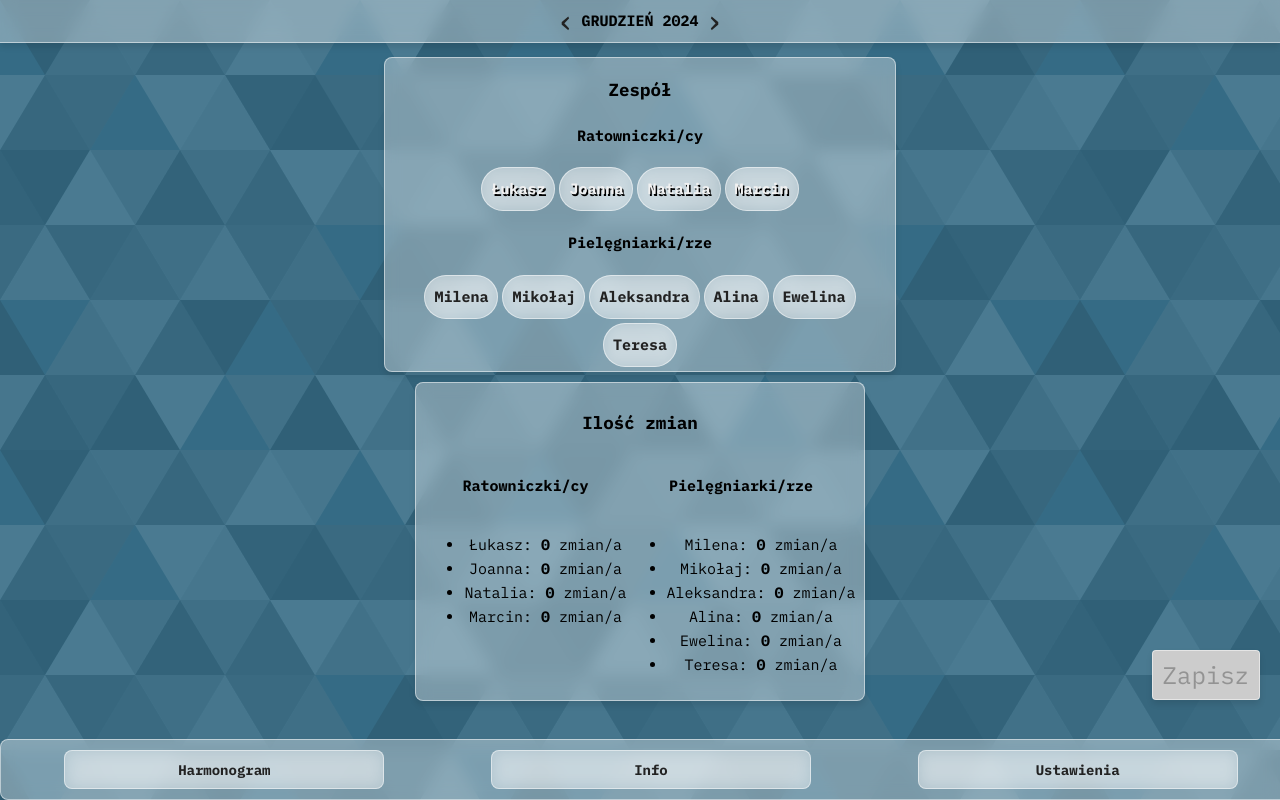
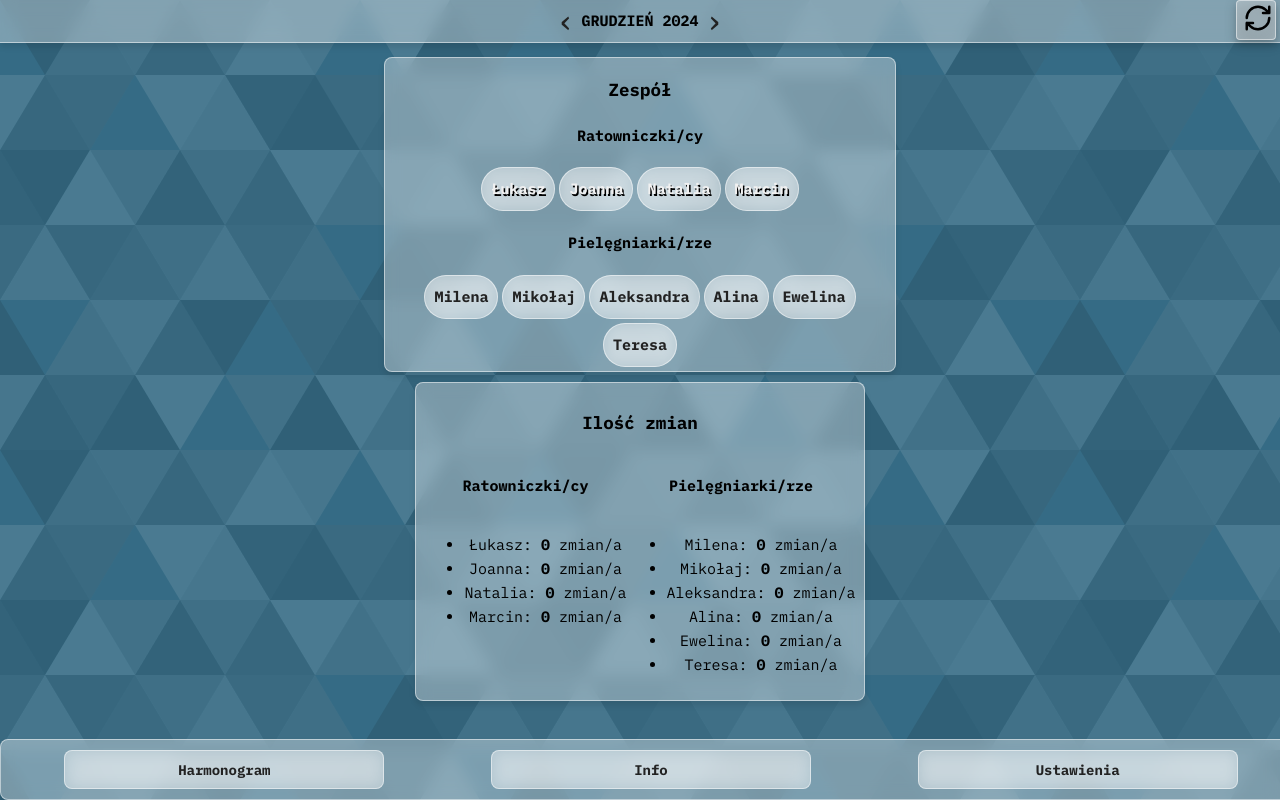
Before and after one commit to puksh/kalendarz, a Vue app: page / in a window 1280 px wide. Built offline with nearby package versions, Linux system fonts and the light colour scheme.

Commit message:
feat: Refresh button
Submitting a field that was manually reset no longer breaks the storage AGAIN

```diff
--- a/src/App.vue
+++ b/src/App.vue
@@ -45,10 +45,6 @@ export default {
 </script>
 
 <style scoped>
-* {
-  margin: 0;
-  padding: 0;
-}
 .main-content {
   padding: 20px;
   max-width: 100%;
--- a/src/components/CalendarComponent.vue
+++ b/src/components/CalendarComponent.vue
@@ -14,10 +14,21 @@
       <button @click="cancel">Anuluj</button>
     </div>
   </section>
-  <section class="monthChange">
-    <button class="buttonMonthChange" @click="changeMonth(-1)">&#8249;</button>
-    <span style="font-weight: bold"> {{ monthYear.toUpperCase() }} </span>
-    <button class="buttonMonthChange" @click="changeMonth(1)">&#8250;</button>
+  <section>
+    <section class="monthChange">
+      <button class="buttonMonthChange" @click="changeMonth(-1)">
+        &#8249;
+      </button>
+      <span style="font-weight: bold"> {{ monthYear.toUpperCase() }} </span>
+      <button class="buttonMonthChange" @click="changeMonth(1)">&#8250;</button>
+    </section>
+    <button class="top-right-buttons" @click="checkShiftDataSync()">
+      <img
+        :src="'/assets/icons/refresh.svg'"
+        style="width: 30px; height: 30px; cursor: pointer"
+        alt="Refresh"
+      />
+    </button>
   </section>
   <div class="calendar-container">
     <!-- Calendar Section -->
@@ -313,7 +324,7 @@ export default {
       // Check if the shift is assigned
       if (day[shift] !== null) {
         // Set the shift to emptys
-        day[shift] = "null";
+        day[shift] = null;
         day[shift + "Name"] = "Usunięto";
         day[shift + "Ratownik"] = null; //Clear Ratownik data
         day[shift + "UserChanged"] = true; //Clear Ratownik data
@@ -340,7 +351,7 @@ export default {
       const person = this.people.find((person) => person.id === id);
       return person
         ? { name: person.name, isRatownik: person.ratownik }
-        : { name: "Not assigned", isRatownik: false };
+        : { name: undefined, isRatownik: false };
     },
 
     generateMonthDays() {
@@ -775,6 +786,23 @@ export default {
   padding-bottom: var(--spacing-small);
   line-height: 16px;
 }
+.top-right-buttons {
+  border: none;
+  position: fixed;
+  top: 0;
+  right: 4px;
+  z-index: 1000;
+  height: 40px;
+  width: 40px;
+  color: #000;
+  background: var(--glass-bg-color);
+  backdrop-filter: blur(var(--glass-blur));
+  -webkit-backdrop-filter: blur(var(--glass-blur));
+  border: 1px solid var(--glass-border-color);
+  border-radius: var(--border-radius-small);
+  filter: drop-shadow(var(--shadow-drop));
+  box-shadow: var(--glass-box-shadow);
+}
 /* Days Header styles */
 .days-header {
   display: flex;
@@ -875,12 +903,12 @@ export default {
   -webkit-backdrop-filter: blur(var(--glass-blur));
   border: 1px solid var(--glass-border-color);
   border-radius: var(--border-radius-small);
+  filter: drop-shadow(var(--shadow-drop));
+  box-shadow: var(--glass-box-shadow);
   padding: var(--spacing-medium) var(--spacing-large);
   cursor: pointer;
   font-size: var(--font-size-large);
-  transition: background-color 0.3s ease, transform 0.2s ease;
-  filter: drop-shadow(var(--shadow-drop));
-  box-shadow: var(--glass-box-shadow);
+  transition: all 0.3s ease;
 }
 
 .submit-button:hover:not(:disabled) {
@@ -892,6 +920,7 @@ export default {
   background-color: var(--color-button-disabled-bg);
   cursor: not-allowed;
   filter: none;
+  visibility: hidden !important;
 }
 
 /* Modal Styles */
```
Also changed, not shown: public/assets/icons/refresh.svg (added).
